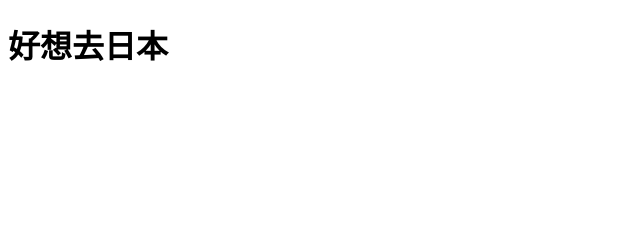
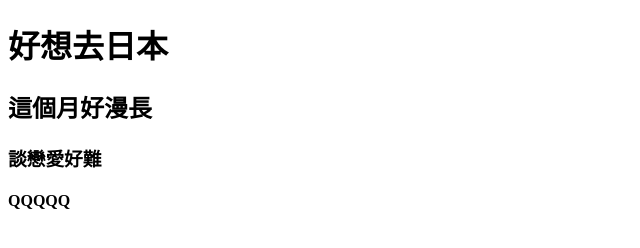
Before and after one commit to ienming/0922SN, a plain HTML site: page index.html in a window 1280 px wide. Shown: the whole page, without its empty margins (0-640 px from the left). Drawn offline with Linux system fonts and the light colour scheme.

Commit message:
亂加東西

```diff
--- a/index.html
+++ b/index.html
@@ -8,5 +8,8 @@
 </head>
 <body>
     <h1>好想去日本</h1>
+    <h2>這個月好漫長</h2>
+    <h3>談戀愛好難</h3>
+    <h4>QQQQQ</h4>
 </body>
 </html>
```
